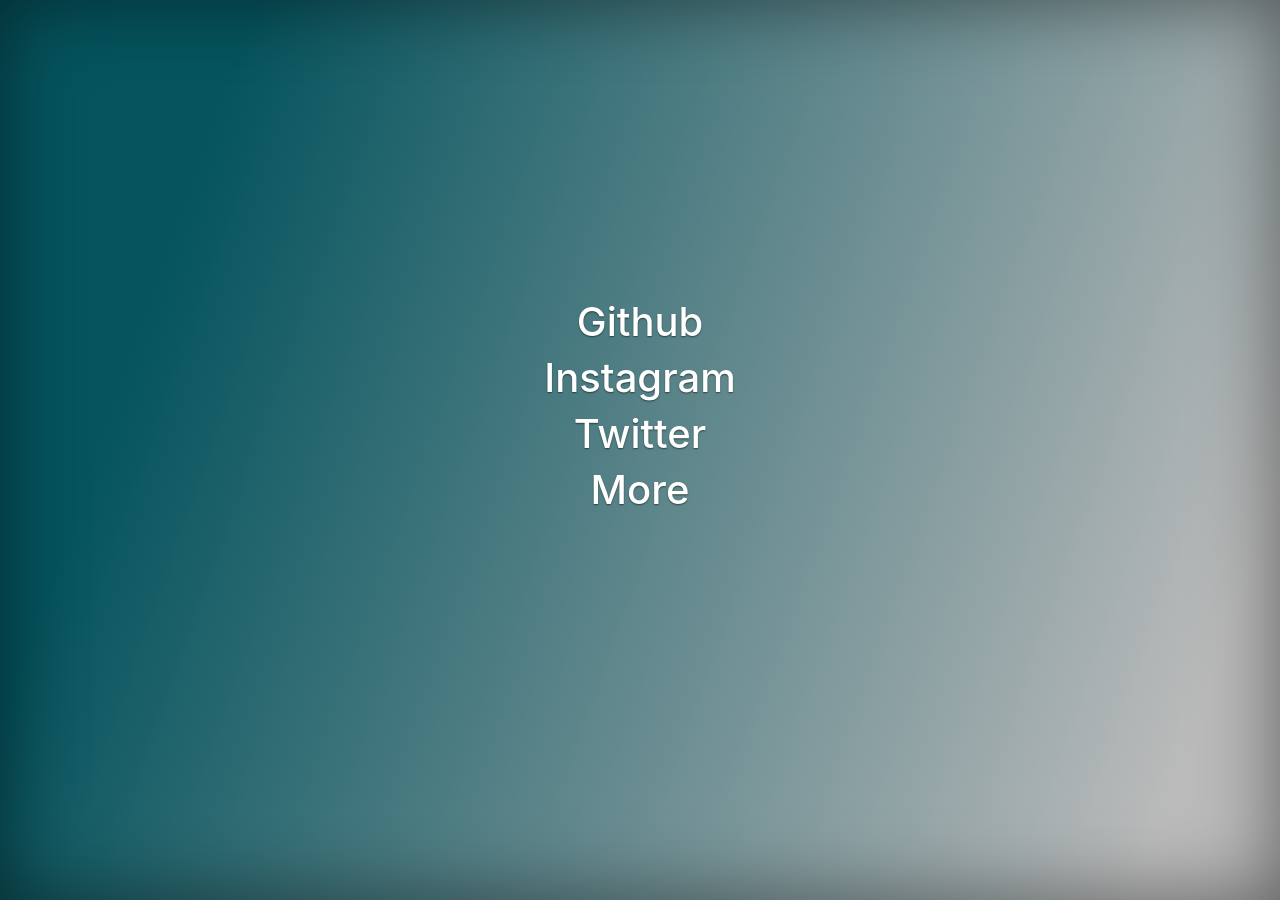
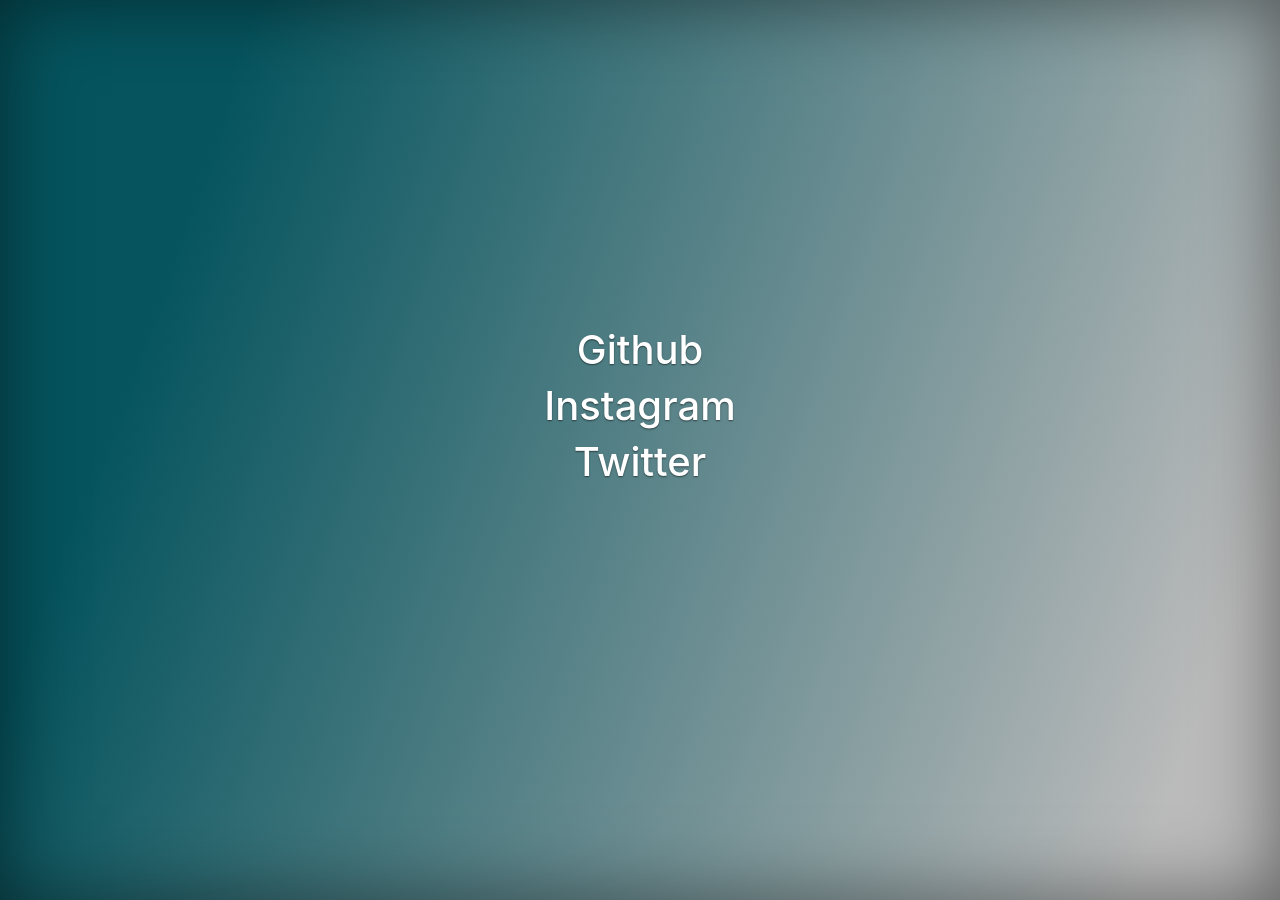
Before and after one commit to vvveracruz/vvveracruz.github.io, a Jekyll site: the page built from index.md, in a window 1280 px wide. Built offline with Jekyll 4.4.1, drawn with Linux system fonts in a browser that asks for light colours.

Commit message:
remove link to blog temp

```diff
--- a/index.md
+++ b/index.md
@@ -7,4 +7,4 @@ layout: cover
 # [Github](https://github.com/vvveracruz)
 # [Instagram](https://instagram.com/vvveracruz)
 # [Twitter](https://twitter.com/vvveracruz)
-# [More]({{site.url}}/home)
+<!-- # [More]({{site.url}}/home) -->
```
